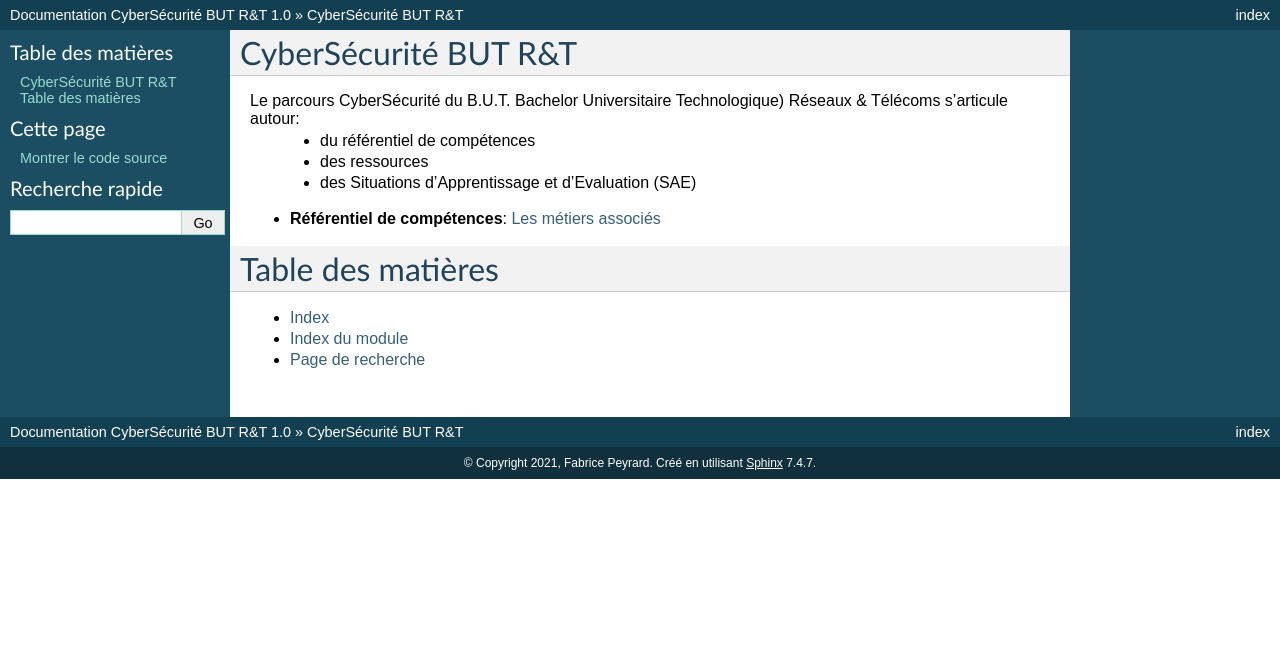
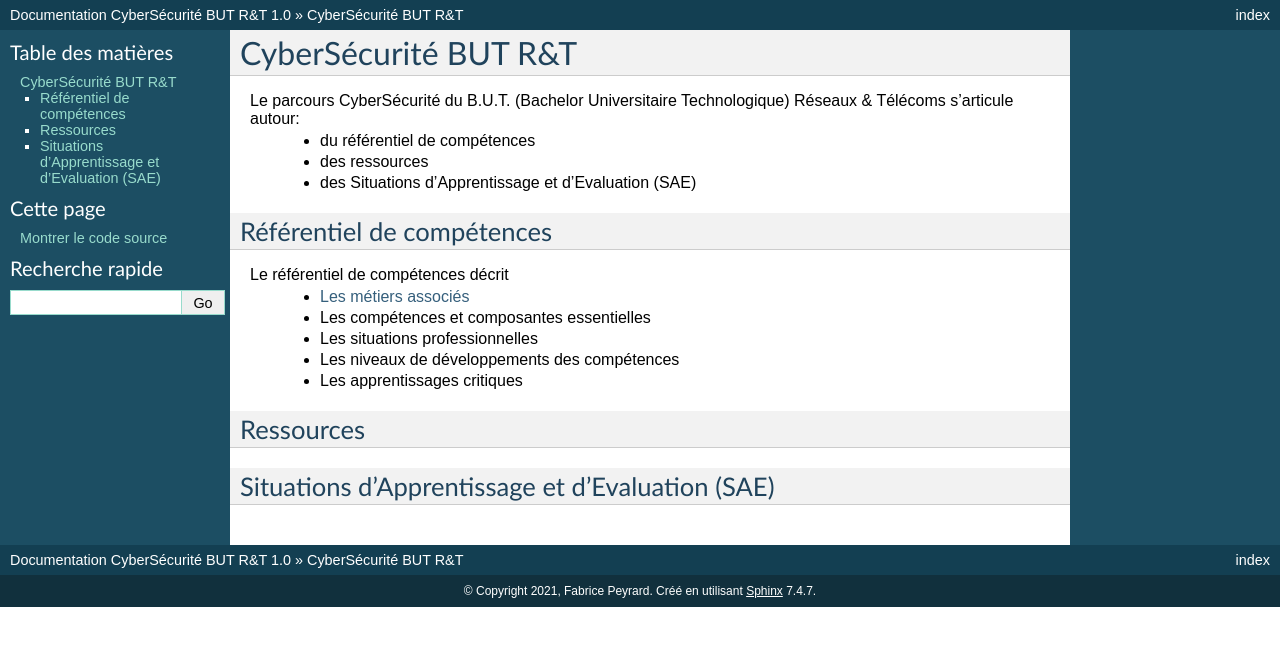
Before and after one commit to FPeyrard/CyberSecurite_BUT_RT, a Sphinx documentation site: the page built from docs/source/index.rst, in a window 1280 px wide. Shown: the top 646 px of the page. Built offline with Sphinx 7.4.7, drawn with Linux system fonts in a browser that asks for light colours; pages that are not in the unit, such as notebooks, are missing from menus.

Commit message:
Update index.rst

```diff
--- a/docs/source/index.rst
+++ b/docs/source/index.rst
@@ -6,25 +6,39 @@
 CyberSécurité BUT R&T
 =====================
 
-Le parcours CyberSécurité du B.U.T. Bachelor Universitaire Technologique) Réseaux & Télécoms s'articule autour:
+Le parcours CyberSécurité du B.U.T. (Bachelor Universitaire Technologique) Réseaux & Télécoms s'articule autour:
  * du référentiel de compétences
  * des ressources
  * des Situations d'Apprentissage et d'Evaluation (SAE)
 
 
-* **Référentiel de compétences**:
-  :doc:`Les métiers associés </referentielcompetences/metiers>`
+Référentiel de compétences
+--------------------------
+Le référentiel de compétences décrit
+ *  :doc:`Les métiers associés </referentielcompetences/metiers>`
+ * Les compétences et composantes essentielles
+ * Les situations professionnelles
+ * Les niveaux de développements des compétences
+ * Les apprentissages critiques
 
 .. toctree::
    :maxdepth: 2
-   :caption: Contents:
+   :caption: Référentiel de compétences
 
    /referencielcompetences/metiers.rst
 
 
-Table des matières
-==================
+Ressources
+----------
 
-* :ref:`genindex`
-* :ref:`modindex`
-* :ref:`search`
+.. toctree::
+   :maxdepth: 2
+   :caption: Ressources
+
+
+Situations d'Apprentissage et d'Evaluation (SAE)
+------------------------------------------------
+
+.. toctree::
+   :maxdepth: 2
+   :caption: Situations d'Apprentissage et d'Evaluation (SAE)
```
